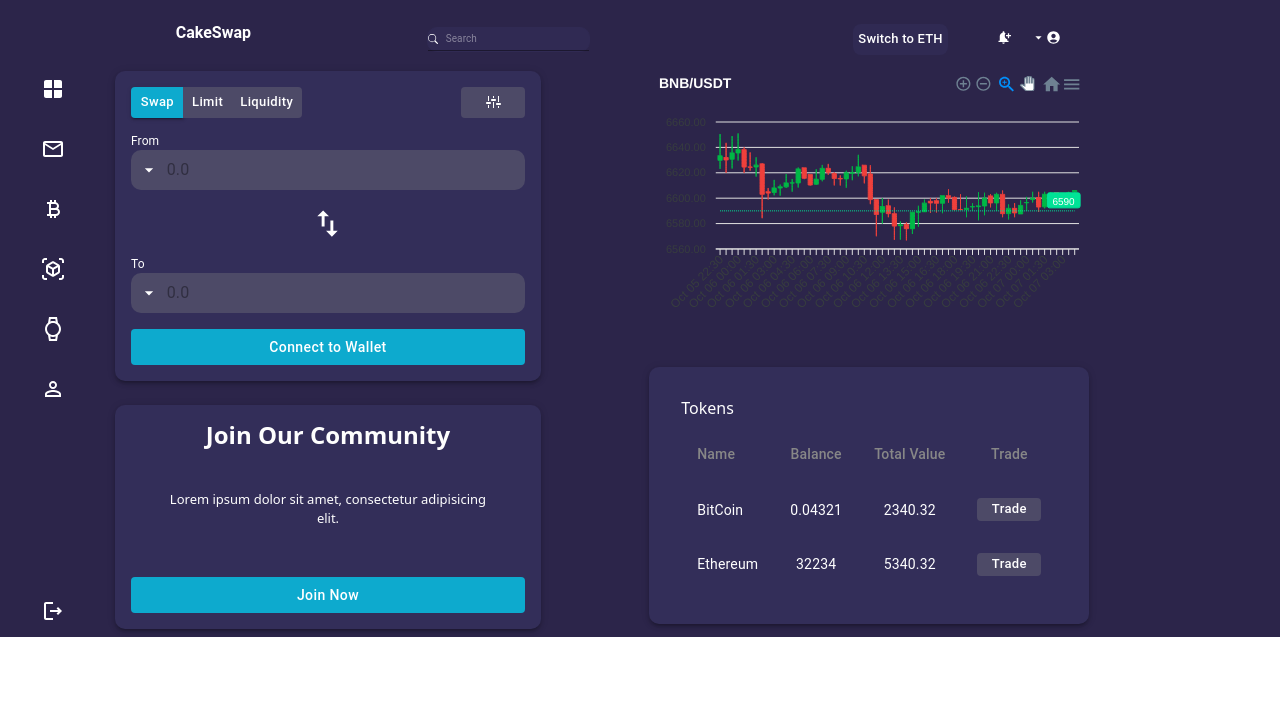
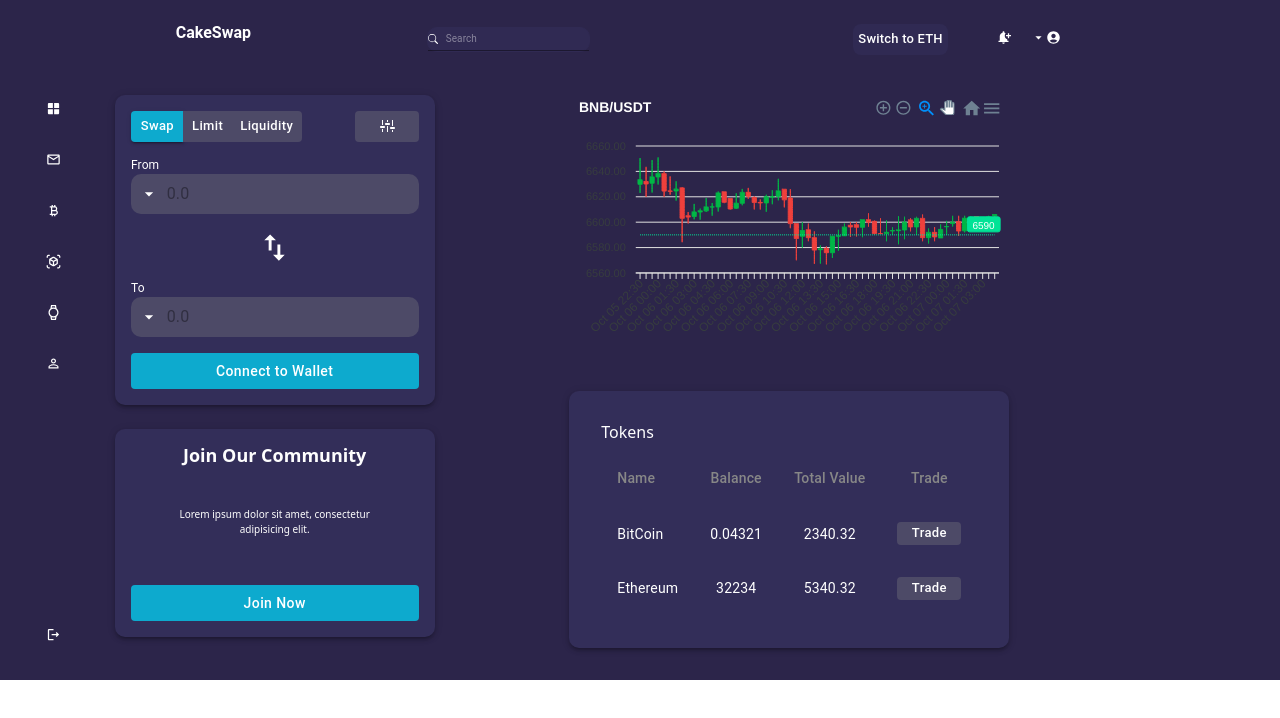
Before and after one commit to John-Kimani/cryptodashboard, a React (Create React App) app: page / in a window 1280 px wide. Shown: the top 718 px of the page. Built offline with nearby package versions, Linux system fonts and the light colour scheme.

Commit message:
Revamp: Styles icon size and navigation gird

```diff
--- a/src/Components/Community/styles.js
+++ b/src/Components/Community/styles.js
@@ -1,12 +1,13 @@
 export const heading = {
     textAlign: "center",
-    fontWeight: "bold"
+    fontWeight: "bold",
+    fontSize: "18px"
 }
 
 export const content = {
     textAlign: "center",
     padding: "2rem",
-    fontSize: "small"
+    fontSize: "10px"
 }
 
 export const joinBtn ={
--- a/src/Components/Sidebar/Sidebar.jsx
+++ b/src/Components/Sidebar/Sidebar.jsx
@@ -9,6 +9,7 @@
 import WatchOutlinedIcon from "@mui/icons-material/WatchOutlined";
 import PersonOutlineOutlinedIcon from "@mui/icons-material/PersonOutlineOutlined";
 import Grid from "@mui/material/Grid";
+import { iconsBtn } from "./styles.js";
 
 function Sidebar() {
   return (
@@ -21,29 +22,29 @@
       <Grid item height="75%">
         <Stack spacing={3}>
           <Button>
-            <WindowIcon sx={{ color: "white" }} />
+            <WindowIcon style={iconsBtn} />
           </Button>
           <Button>
-            <MailOutlinedIcon sx={{ color: "white" }} />
+            <MailOutlinedIcon style={iconsBtn} />
           </Button>
           <Button>
-            <CurrencyBitcoinOutlinedIcon sx={{ color: "white" }} />
+            <CurrencyBitcoinOutlinedIcon style={iconsBtn} />
           </Button>
           <Button>
-            <ViewInArOutlinedIcon sx={{ color: "white" }} />
+            <ViewInArOutlinedIcon style={iconsBtn} />
           </Button>
           <Button>
-            <WatchOutlinedIcon sx={{ color: "white" }} />
+            <WatchOutlinedIcon style={iconsBtn} />
           </Button>
           <Button>
-            <PersonOutlineOutlinedIcon sx={{ color: "white" }} />
+            <PersonOutlineOutlinedIcon style={iconsBtn} />
           </Button>
         </Stack>
       </Grid>
       <Grid item>
         <Stack>
           <Button>
-            <LogoutOutlinedIcon sx={{ color: "white" }} />
+            <LogoutOutlinedIcon style={iconsBtn} />
           </Button>
         </Stack>
       </Grid>
--- /dev/null
+++ b/src/Components/Sidebar/styles.js
@@ -0,0 +1,4 @@
+export const iconsBtn = {
+    color: "white",
+    fontSize: "15px"
+}
--- a/src/Screens/Dashboard.jsx
+++ b/src/Screens/Dashboard.jsx
@@ -2,7 +2,6 @@
 import { dashboard } from "./styles";
 import Stack from "@mui/material/Stack";
 import Grid from "@mui/material/Grid";
-import Box from "@mui/material/Box";
 import NavbarComponent from "../Components/Nav/Navbar";
 import Sidebar from "../Components/Sidebar/Sidebar";
 import ConnectWallet from "../Components/ConnectWallet/ConnectWallet";
@@ -14,11 +13,11 @@
   return (
     <Stack style={dashboard} py={1}>
       <NavbarComponent />
-      <Grid container gap={1}>
+      <Grid container gap={1} py={3}>
         <Grid item xs={12} sm={12} md={1}>
           <Sidebar />
         </Grid>
-        <Grid item xs={12} sm={12} md={4} px="auto">
+        <Grid item xs={12} sm={12} md={3} px="auto">
           <Grid
             container
             spacing={3}
@@ -35,7 +34,7 @@
           </Grid>
         </Grid>
 
-        <Grid item xs={12} sm={12} md={6} px="auto">
+        <Grid item xs={12} sm={12} md={6.5} px="auto">
           <Grid
             container
             spacing={1}
```
Also changed, not shown: src/Components/Nav/Navbar.jsx (+0 -25 lines).
